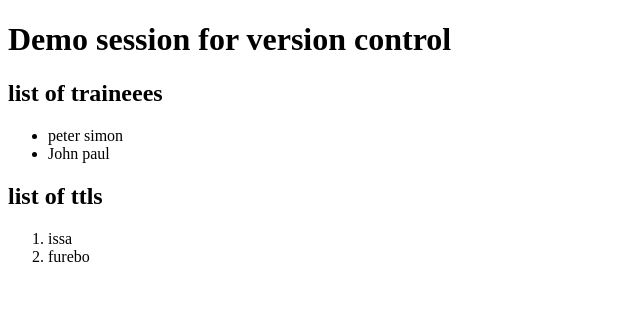
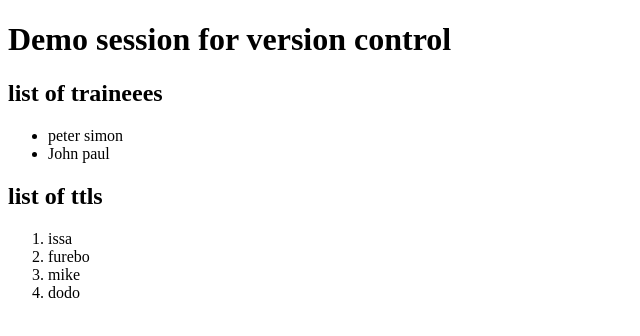
Before and after one commit to Anguandia/cohort7, a plain HTML site: page index.html in a window 1280 px wide. Shown: the whole page, without its empty margins (0-640 px from the left). Drawn offline with Linux system fonts and the light colour scheme.

Commit message:
add 2 more ttls

```diff
--- a/index.html
+++ b/index.html
@@ -17,6 +17,8 @@
     <ol>
       <li>issa</li>
       <li>furebo</li>
+      <li>mike</li>
+      <li>dodo</li>
     </ol>
   </div>
 </body>
```
